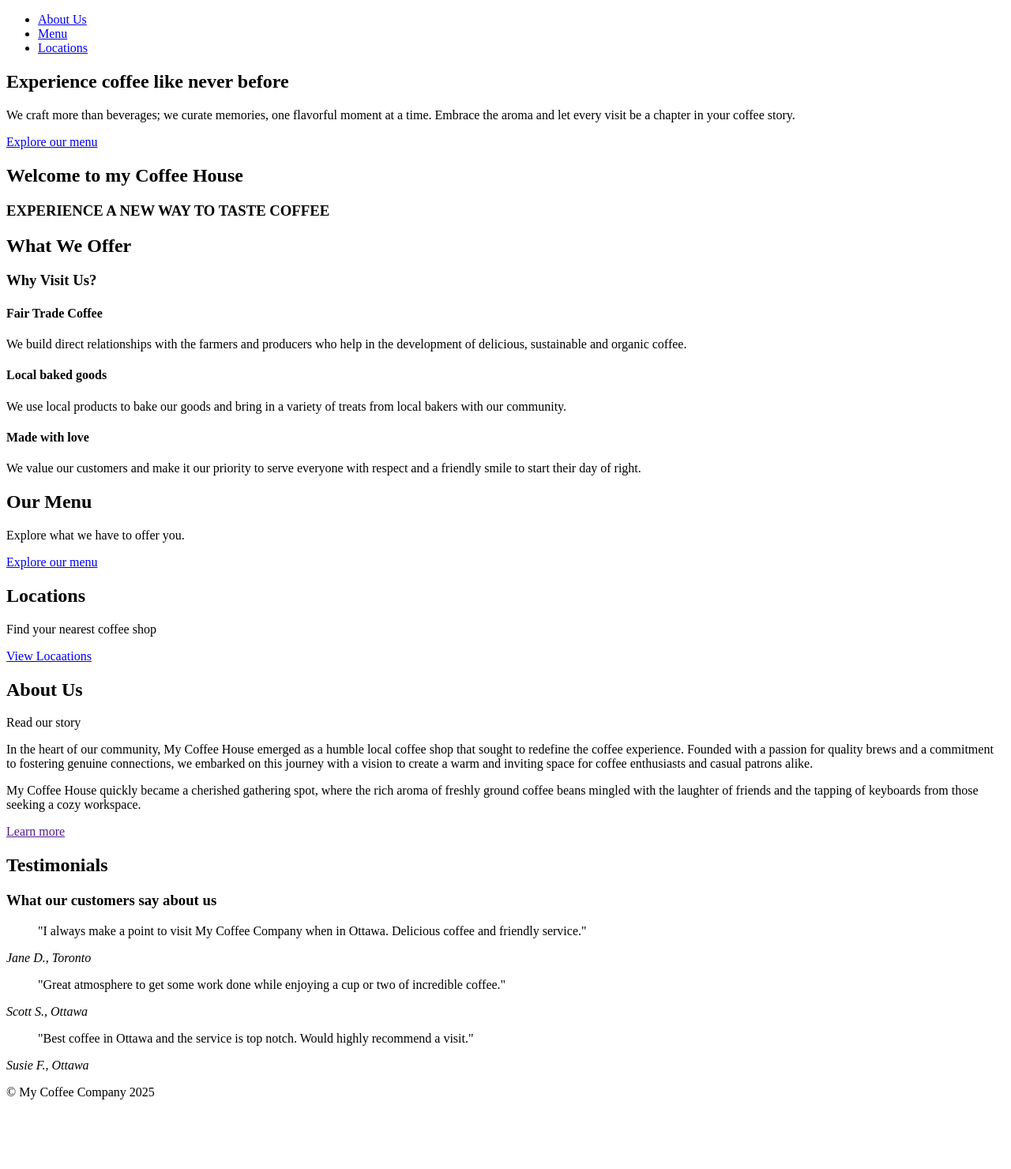
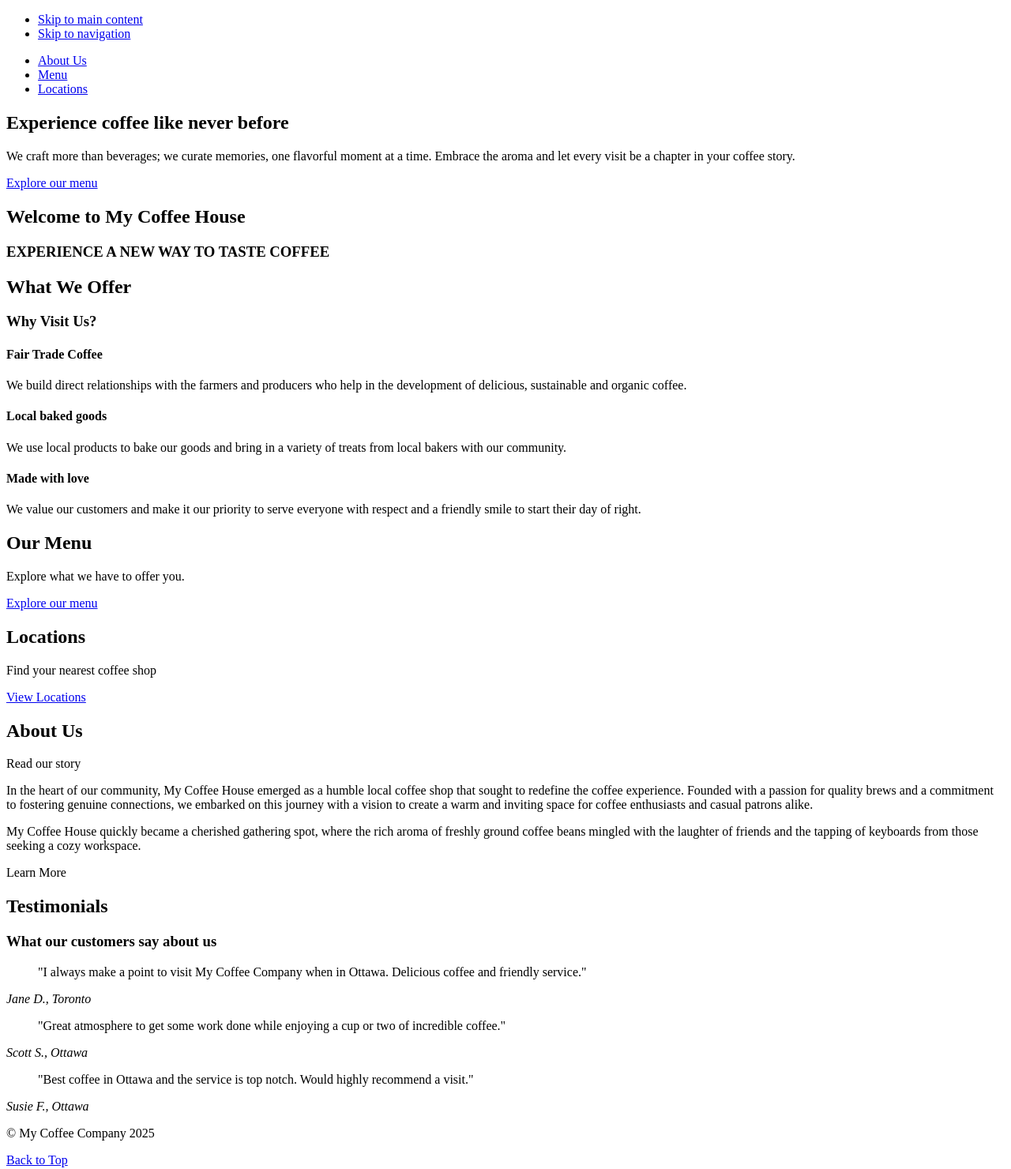
Before and after one commit to siri0026/mtm6201-midterm, a plain HTML site: page index.html in a window 1280 px wide. Shown: the whole page at 79% size. Before the commit the page ends 1408 px from the top, so only its background shows below. Drawn offline with Linux system fonts and the light colour scheme.

Commit message:
add aria attributes

```diff
--- a/css/main.css
+++ b/css/main.css
@@ -0,0 +1 @@
+ /* CSS starts below */
--- a/index.html
+++ b/index.html
@@ -6,32 +6,39 @@
     <title>Document</title>
 </head>
 <body>
-    <div class="wrapper">
-        <header>
-            <section>
-                <nav>
+    <!-- Skip Links for Accesibility -->
+    <ul class="skip-links">
+        <li> <a href="#main">Skip to main content</a></li>
+       <li> <a href="#nav">Skip to navigation </a> </li>
+    </ul>
+
+    <div class="wrapper" id="#top">
+        <header role="banner">
+            <section class="header-top">
+                <nav id="nav" role="navigation">
                     <ul>
                         <li><a href="#about">About Us</a></li>
                         <li><a href="#menu">Menu</a></li>
                         <li><a href="#locations">Locations</a></li>
                     </ul>
                 </nav>
-
-                <h1>Experience coffee like never before</h1>
-                <p>We craft more than beverages; we curate memories, one flavorful moment at a time. Embrace the aroma and let every visit be a chapter in your coffee story.</p>
-                <a href="#menu">Explore our menu</a>
+                <div class="header-text">
+                    <h1>Experience coffee like never before</h1>
+                    <p>We craft more than beverages; we curate memories, one flavorful moment at a time. Embrace the aroma and let every visit be a chapter in your coffee story.</p>
+                    <a href="#menu" class="white-btn">Explore our menu</a>
+                </div>
             </section>
         </header>
 
-        <main>
+        <main id="main" role="main">
             <!-- Welcome Section -->
-            <section>
-                <h2>Welcome to my Coffee House</h2>
+            <section class="welcome"></section>
+                <h2>Welcome to My Coffee House</h2>
                 <h3>EXPERIENCE A NEW WAY TO TASTE COFFEE</h3>
             </section>
 
             <!-- What We Offer section -->
-            <section>
+            <section class="why-visit">
                 <h2>What We Offer</h2>
                 <h3>Why Visit Us?</h3>
 
@@ -52,30 +59,30 @@
             </section>
 
             <!--  Menu Section -->
-            <section>
+            <section id="menu">
                 <h2>Our Menu</h2>
                 <p>Explore what we have to offer you.</p>
-                <a href="#menu">Explore our menu</a>
+                <a href="#menu" class="white-btn">Explore our menu</a>
             </section>
 
             <!-- Locations Section -->
-            <section>
+            <section id="locations">
                 <h2>Locations</h2>
                 <p>Find your nearest coffee shop</p>
-                <a href="#locations">View Locaations</a>
+                <a href="#locations" class="clear-btn">View Locations</a>
             </section>
 
             <!-- About Section -->
-            <section>
+            <section id="about">
                 <h2>About Us</h2>
                 <p>Read our story</p>
                 <p>In the heart of our community, My Coffee House emerged as a humble local coffee shop that sought to redefine the coffee experience. Founded with a passion for quality brews and a commitment to fostering genuine connections, we embarked on this journey with a vision to create a warm and inviting space for coffee enthusiasts and casual patrons alike.</p>
                 <p>My Coffee House quickly became a cherished gathering spot, where the rich aroma of freshly ground coffee beans mingled with the laughter of friends and the tapping of keyboards from those seeking a cozy workspace.</p>
-                <a href="">Learn more</a>
+                <a href="#about" class="black-btn"></a>Learn More</a>
             </section>
 
             <!-- Testimonials Section -->
-            <section>
+            <section id="testimonials">
                 <h2>Testimonials</h2>
                 <h3>What our customers say about us</h3>
                 <blockquote>"I always make a point to visit My Coffee Company when in Ottawa. Delicious coffee and friendly service."</blockquote>
@@ -88,8 +95,9 @@
         </main>
 
         <!-- Footer Section -->
-        <footer>
+        <footer class="site-footer" role="contentinfo">
             <p>© My Coffee Company 2025</p>
+            <a href="#top" class="skip-links">Back to Top </a>
         </footer>
     </div>
 </body>
```
